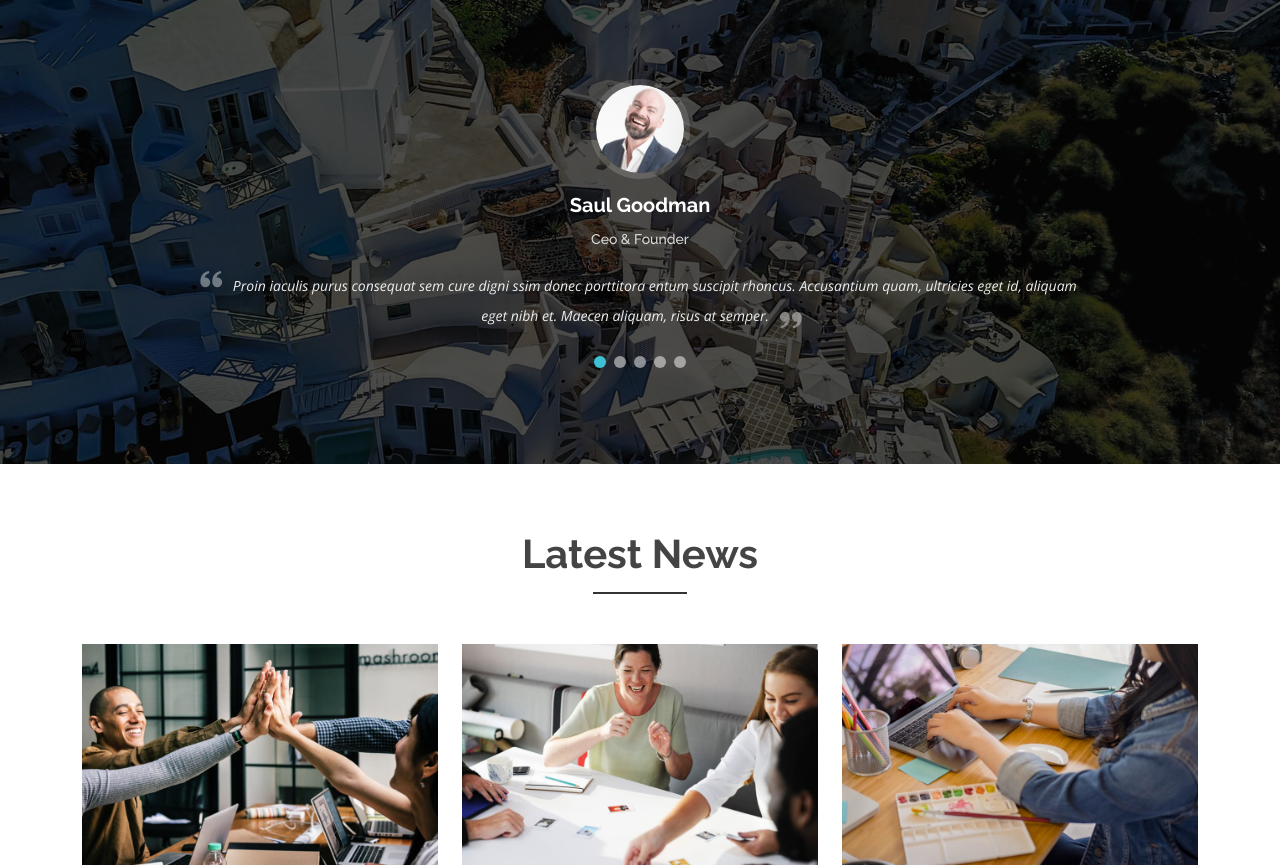
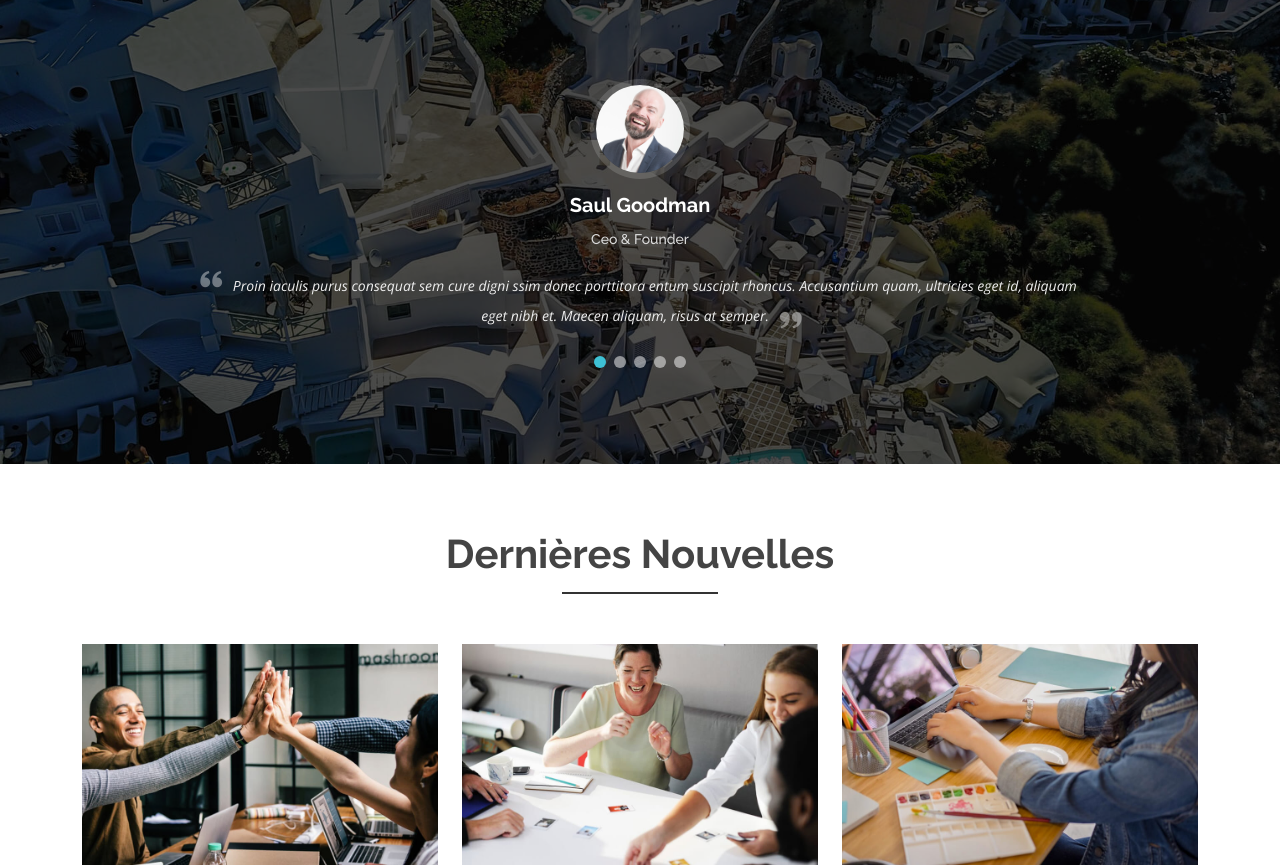
Before and after one commit to Brown2018/Formation-KemboCorporation, a Django app: page /tlp/ in a window 1280 px wide. Shown: the part 5246-6111 px from the top of the page. Run offline with Django 4.2, Linux system fonts and the light colour scheme; data comes from the database, SQL or seed files in the repository; some libraries are stand-ins or nearby versions.

Commit message:
Mise à jour section actualités

```diff
--- a/tlp/templates/index.html
+++ b/tlp/templates/index.html
@@ -631,7 +631,7 @@
           <div class="row">
             <div class="col-md-12 col-sm-12 col-xs-12">
               <div class="section-headline text-center">
-                <h2>Latest News</h2>
+                <h2>Dernières nouvelles</h2>
               </div>
             </div>
           </div>
```
